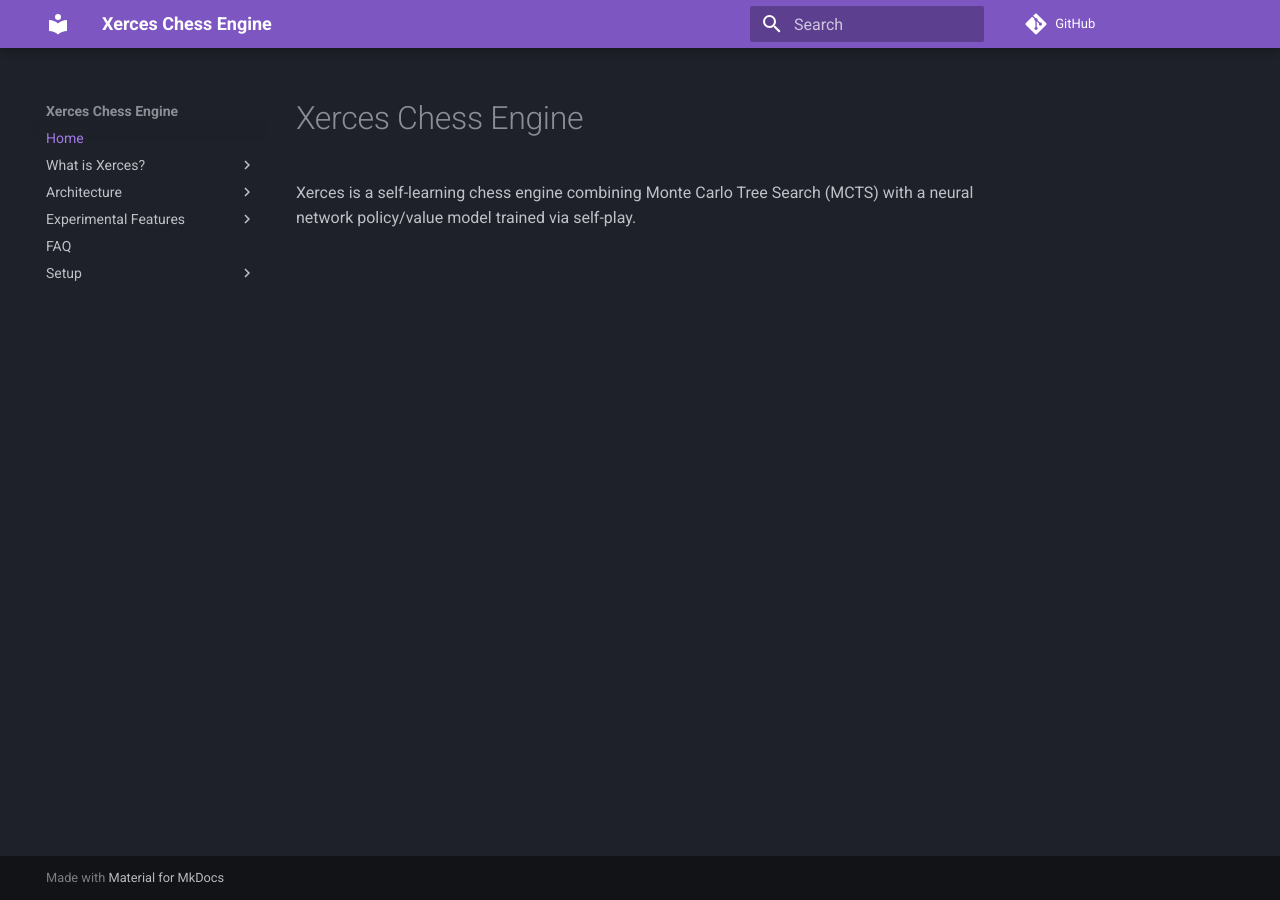
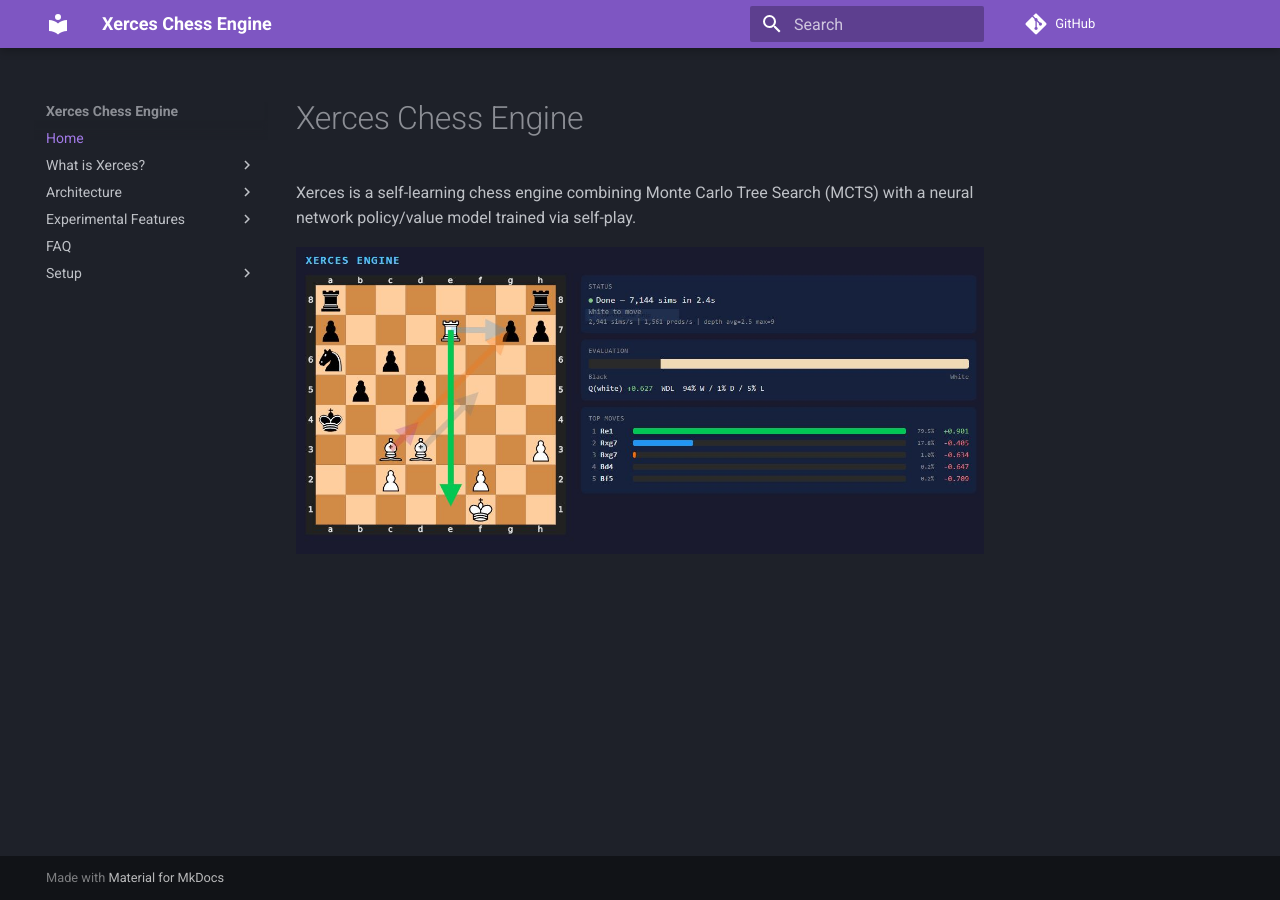
Before and after one commit to bagtf3/chessbot, an MkDocs documentation site: the page built from docs/index.md, in a window 1280 px wide. Built offline with MkDocs 1.6.1 and Material for MkDocs 9.7.7, drawn with Linux system fonts in a browser that asks for light colours; comment, search, counter and statistics services are not loaded.

Commit message:
syncing with gh_deplopy

```diff
--- a/docs/index.md
+++ b/docs/index.md
@@ -1,3 +1,5 @@
 # Xerces Chess Engine
 
 Xerces is a self-learning chess engine combining Monte Carlo Tree Search (MCTS) with a neural network policy/value model trained via self-play.
+
+![Analysis](images/analysis.JPG)
```
Also changed, not shown: docs/images/analysis.JPG (added).
